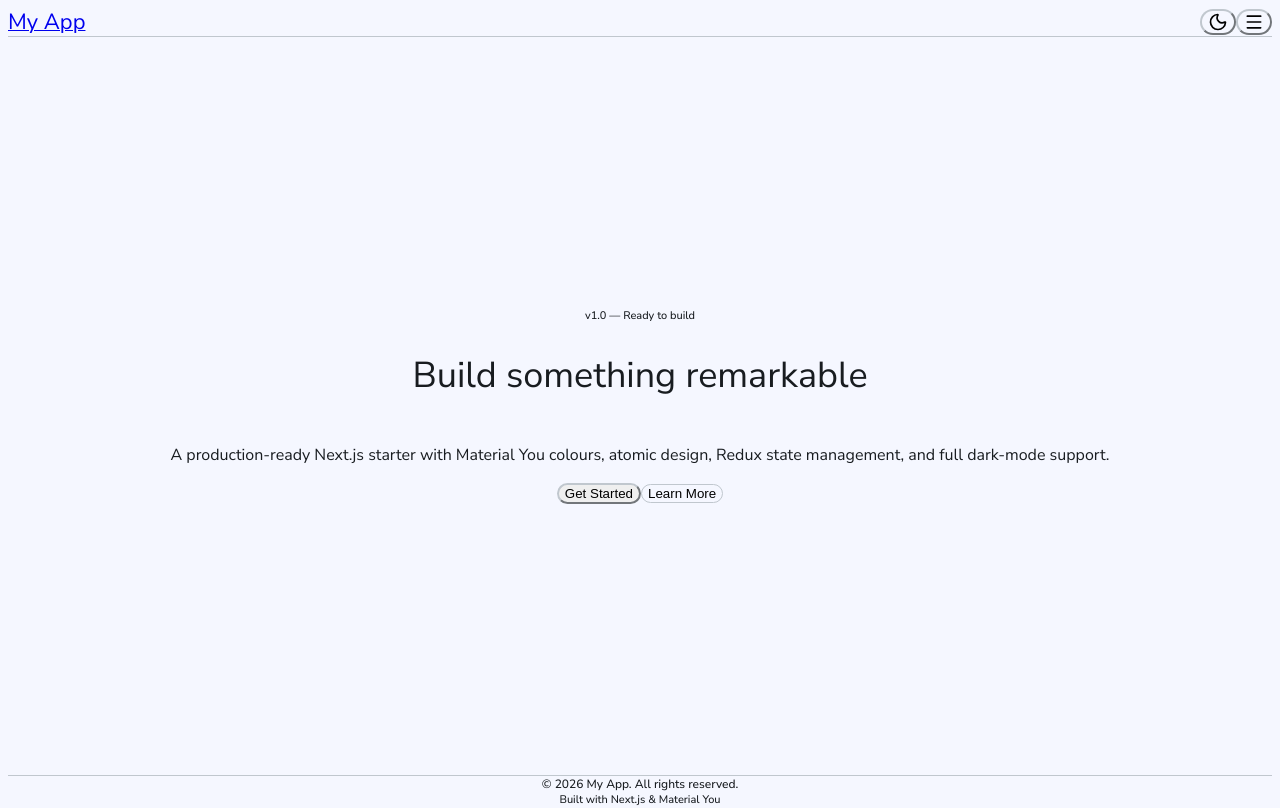
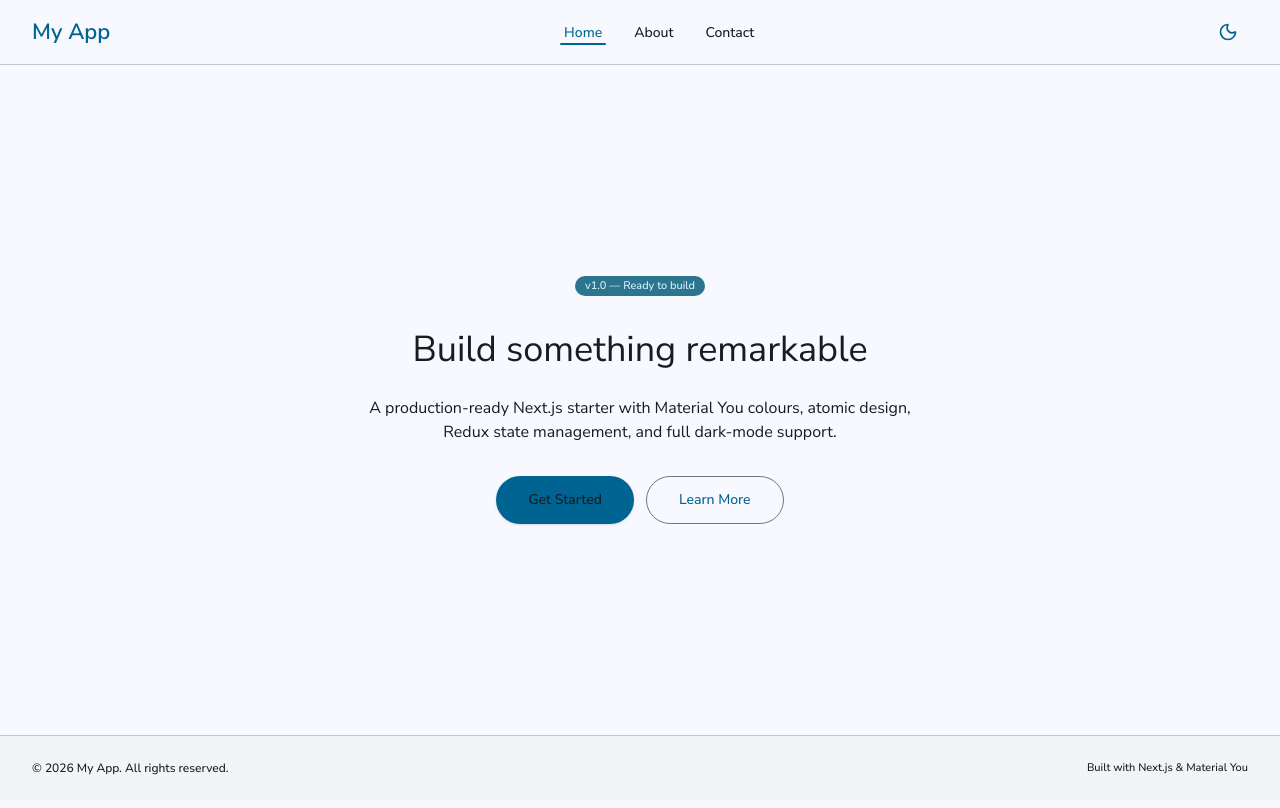
Before and after one commit to Pholenk/trading-tools, a Next.js app: page / in a window 1280 px wide. Built offline with nearby package versions, Linux system fonts and the light colour scheme.

Commit message:
Update theme and typography

```diff
--- a/app/globals.css
+++ b/app/globals.css
@@ -1,138 +1,168 @@
 @import url("https://fonts.googleapis.com/css2?family=Nunito+Sans:ital,opsz,wght@0,6..12,300;0,6..12,400;0,6..12,500;0,6..12,600;0,6..12,700;1,6..12,400&display=swap");
+@import "tailwindcss";
 
 @tailwind base;
 @tailwind components;
 @tailwind utilities;
 
+/* ─────────────────────────────────────────────────────────────────────────────
+   1. RAW HEX TOKEN VALUES — from material-theme.json (seed: #549FD1)
+   Light theme = :root  |  Dark theme = .dark
+───────────────────────────────────────────────────────────────────────────── */
 @layer base {
   :root {
-    --primary: 204 57% 34%;
-    --primary-foreground: 0 0% 100%;
-    --primary-container: 204 100% 90%;
-    --on-primary-container: 204 100% 9%;
-    --secondary: 193 79% 28%;
-    --secondary-foreground: 0 0% 100%;
-    --secondary-container: 193 100% 87%;
-    --on-secondary-container: 193 100% 8%;
-    --tertiary: 204 57% 34%;
-    --tertiary-foreground: 0 0% 100%;
-    --tertiary-container: 204 100% 90%;
-    --on-tertiary-container: 204 100% 9%;
-    --error: 1 32% 43%;
-    --error-foreground: 0 0% 100%;
-    --error-container: 2 100% 93%;
-    --on-error-container: 357 78% 13%;
-    --background: 225 100% 98%;
-    --foreground: 214 14% 11%;
-    --surface: 225 100% 98%;
-    --on-surface: 214 14% 11%;
-    --surface-variant: 210 16% 89%;
-    --on-surface-variant: 210 9% 27%;
-    --surface-dim: 210 10% 85%;
-    --surface-bright: 225 100% 98%;
-    --surface-container-lowest: 0 0% 100%;
-    --surface-container-low: 216 21% 96%;
-    --surface-container: 213 17% 94%;
-    --surface-container-high: 213 14% 92%;
-    --surface-container-highest: 210 12% 90%;
-    --outline: 208 5% 47%;
-    --outline-variant: 210 12% 78%;
-    --scrim: 0 0% 0%;
-    --inverse-surface: 210 9% 19%;
-    --inverse-on-surface: 213 17% 94%;
-    --inverse-primary: 204 87% 78%;
-    --card: 0 0% 100%;
-    --card-foreground: 214 14% 11%;
-    --popover: 0 0% 100%;
-    --popover-foreground: 214 14% 11%;
-    --muted: 213 17% 94%;
-    --muted-foreground: 210 9% 40%;
-    --accent: 204 100% 90%;
-    --accent-foreground: 204 100% 9%;
-    --destructive: 1 32% 43%;
-    --destructive-foreground: 0 0% 100%;
-    --border: 210 12% 78%;
-    --input: 210 12% 78%;
-    --ring: 204 57% 34%;
-    --radius: 0.75rem;
+    --primary:                    #006492;
+    --on-primary:                 #FFFFFF;
+    --primary-container:          #549FD1;
+    --on-primary-container:       #00344E;
+    --secondary:                  #005C75;
+    --on-secondary:               #FFFFFF;
+    --secondary-container:        #2B758F;
+    --on-secondary-container:     #DDF3FF;
+    --tertiary:                   #3F586B;
+    --on-tertiary:                #FFFFFF;
+    --tertiary-container:         #577084;
+    --on-tertiary-container:      #E5F2FF;
+    --error:                      #9C3C3E;
+    --on-error:                   #FFFFFF;
+    --error-container:            #BB5455;
+    --on-error-container:         #FFFBFF;
+    --background:                 #F7F9FE;
+    --on-background:              #181C1F;
+    --surface:                    #F7F9FE;
+    --on-surface:                 #181C1F;
+    --surface-variant:            #DCE3EC;
+    --on-surface-variant:         #40484F;
+    --outline:                    #707880;
+    --outline-variant:            #C0C7D0;
+    --shadow:                     #000000;
+    --scrim:                      #000000;
+    --inverse-surface:            #2D3134;
+    --inverse-on-surface:         #EFF1F5;
+    --inverse-primary:            #8BCEFF;
+    --surface-dim:                #D8DADE;
+    --surface-bright:             #F7F9FE;
+    --surface-container-lowest:   #FFFFFF;
+    --surface-container-low:      #F2F4F8;
+    --surface-container:          #ECEEF2;
+    --surface-container-high:     #E6E8EC;
+    --surface-container-highest:  #E0E2E7;
+    --radius:                     0.75rem;
   }
 
   .dark {
-    --primary: 204 87% 78%;
-    --primary-foreground: 204 100% 15%;
-    --primary-container: 204 100% 22%;
-    --on-primary-container: 204 100% 90%;
-    --secondary: 195 73% 74%;
-    --secondary-foreground: 193 100% 14%;
-    --secondary-container: 193 100% 20%;
-    --on-secondary-container: 193 100% 87%;
-    --tertiary: 204 87% 78%;
-    --tertiary-foreground: 204 100% 15%;
-    --tertiary-container: 204 100% 22%;
-    --on-tertiary-container: 204 100% 90%;
-    --error: 1 100% 85%;
-    --error-foreground: 357 51% 23%;
-    --error-container: 0 38% 33%;
-    --on-error-container: 2 100% 93%;
-    --background: 210 19% 8%;
-    --foreground: 210 12% 90%;
-    --surface: 210 19% 8%;
-    --on-surface: 210 12% 90%;
-    --surface-variant: 210 9% 27%;
-    --on-surface-variant: 210 12% 78%;
-    --surface-dim: 210 19% 8%;
-    --surface-bright: 209 8% 22%;
-    --surface-container-lowest: 210 22% 6%;
-    --surface-container-low: 214 14% 11%;
-    --surface-container: 210 13% 12%;
-    --surface-container-high: 210 10% 16%;
-    --surface-container-highest: 210 8% 21%;
-    --outline: 208 6% 57%;
-    --outline-variant: 210 9% 27%;
-    --scrim: 0 0% 0%;
-    --inverse-surface: 210 12% 90%;
-    --inverse-on-surface: 210 9% 19%;
-    --inverse-primary: 204 57% 34%;
-    --card: 210 13% 12%;
-    --card-foreground: 210 12% 90%;
-    --popover: 210 13% 12%;
-    --popover-foreground: 210 12% 90%;
-    --muted: 210 10% 16%;
-    --muted-foreground: 210 8% 60%;
-    --accent: 204 100% 22%;
-    --accent-foreground: 204 100% 90%;
-    --destructive: 1 100% 85%;
-    --destructive-foreground: 357 51% 23%;
-    --border: 210 9% 27%;
-    --input: 210 9% 27%;
-    --ring: 204 87% 78%;
+    --primary:                    #8BCEFF;
+    --on-primary:                 #00344E;
+    --primary-container:          #549FD1;
+    --on-primary-container:       #00344E;
+    --secondary:                  #8CD0ED;
+    --on-secondary:               #003545;
+    --secondary-container:        #2B758F;
+    --on-secondary-container:     #DDF3FF;
+    --tertiary:                   #B0CAE0;
+    --on-tertiary:                #193345;
+    --tertiary-container:         #577084;
+    --on-tertiary-container:      #E5F2FF;
+    --error:                      #FFB3B1;
+    --on-error:                   #611017;
+    --error-container:            #DF6F6F;
+    --on-error-container:         #420007;
+    --background:                 #101417;
+    --on-background:              #E0E2E7;
+    --surface:                    #101417;
+    --on-surface:                 #E0E2E7;
+    --surface-variant:            #40484F;
+    --on-surface-variant:         #C0C7D0;
+    --outline:                    #8A929A;
+    --outline-variant:            #40484F;
+    --shadow:                     #000000;
+    --scrim:                      #000000;
+    --inverse-surface:            #E0E2E7;
+    --inverse-on-surface:         #2D3134;
+    --inverse-primary:            #006492;
+    --surface-dim:                #101417;
+    --surface-bright:             #363A3D;
+    --surface-container-lowest:   #0B0F12;
+    --surface-container-low:      #181C1F;
+    --surface-container:          #1D2023;
+    --surface-container-high:     #272A2E;
+    --surface-container-highest:  #323539;
   }
 }
 
+/* ─────────────────────────────────────────────────────────────────────────────
+   2. TAILWIND v4 THEME REGISTRATION
+   @theme inline generates bg-*, text-*, border-* etc. for every token.
+   Values reference the CSS variables so light/dark switches at runtime.
+───────────────────────────────────────────────────────────────────────────── */
+@theme inline {
+  --color-primary:                   var(--primary);
+  --color-on-primary:                var(--on-primary);
+  --color-primary-container:         var(--primary-container);
+  --color-on-primary-container:      var(--on-primary-container);
+  --color-secondary:                 var(--secondary);
+  --color-on-secondary:              var(--on-secondary);
+  --color-secondary-container:       var(--secondary-container);
+  --color-on-secondary-container:    var(--on-secondary-container);
+  --color-tertiary:                  var(--tertiary);
+  --color-on-tertiary:               var(--on-tertiary);
+  --color-tertiary-container:        var(--tertiary-container);
+  --color-on-tertiary-container:     var(--on-tertiary-container);
+  --color-error:                     var(--error);
+  --color-on-error:                  var(--on-error);
+  --color-error-container:           var(--error-container);
+  --color-on-error-container:        var(--on-error-container);
+  --color-background:                var(--background);
+  --color-on-background:             var(--on-background);
+  --color-surface:                   var(--surface);
+  --color-on-surface:                var(--on-surface);
+  --color-surface-variant:           var(--surface-variant);
+  --color-on-surface-variant:        var(--on-surface-variant);
+  --color-outline:                   var(--outline);
+  --color-outline-variant:           var(--outline-variant);
+  --color-shadow:                    var(--shadow);
+  --color-scrim:                     var(--scrim);
+  --color-inverse-surface:           var(--inverse-surface);
+  --color-inverse-on-surface:        var(--inverse-on-surface);
+  --color-inverse-primary:           var(--inverse-primary);
+  --color-surface-dim:               var(--surface-dim);
+  --color-surface-bright:            var(--surface-bright);
+  --color-surface-container-lowest:  var(--surface-container-lowest);
+  --color-surface-container-low:     var(--surface-container-low);
+  --color-surface-container:         var(--surface-container);
+  --color-surface-container-high:    var(--surface-container-high);
+  --color-surface-container-highest: var(--surface-container-highest);
+}
+
+/* ─────────────────────────────────────────────────────────────────────────────
+   3. BASE STYLES
+───────────────────────────────────────────────────────────────────────────── */
 @layer base {
-  * { border-color: hsl(var(--border)); }
+  * { border-color: var(--outline-variant); }
+
   body {
-    background-color: hsl(var(--background));
-    color: hsl(var(--foreground));
+    background-color: var(--background);
+    color: var(--on-surface);
     font-family: "Nunito Sans", sans-serif;
     -webkit-font-smoothing: antialiased;
     -moz-osx-font-smoothing: grayscale;
     font-optical-sizing: auto;
   }
 
-  .display-large  { font-size: 57px; line-height: 64px; font-weight: 400; font-family: "Nunito Sans", sans-serif; }
-  .display-medium { font-size: 45px; line-height: 52px; font-weight: 400; font-family: "Nunito Sans", sans-serif; }
-  .display-small  { font-size: 36px; line-height: 44px; font-weight: 400; font-family: "Nunito Sans", sans-serif; }
+  /* ── Material You Typography scale ──────────────────────────────────────── */
+  .display-large   { font-size: 57px; line-height: 64px; font-weight: 400; font-family: "Nunito Sans", sans-serif; }
+  .display-medium  { font-size: 45px; line-height: 52px; font-weight: 400; font-family: "Nunito Sans", sans-serif; }
+  .display-small   { font-size: 36px; line-height: 44px; font-weight: 400; font-family: "Nunito Sans", sans-serif; }
   .headline-large  { font-size: 32px; line-height: 40px; font-weight: 400; font-family: "Nunito Sans", sans-serif; }
   .headline-medium { font-size: 28px; line-height: 36px; font-weight: 400; font-family: "Nunito Sans", sans-serif; }
   .headline-small  { font-size: 24px; line-height: 32px; font-weight: 400; font-family: "Nunito Sans", sans-serif; }
-  .title-large  { font-size: 22px; line-height: 28px; font-weight: 400; font-family: "Nunito Sans", sans-serif; }
-  .title-medium { font-size: 16px; line-height: 24px; font-weight: 500; font-family: "Nunito Sans", sans-serif; }
-  .title-small  { font-size: 14px; line-height: 20px; font-weight: 500; font-family: "Nunito Sans", sans-serif; }
-  .body-large  { font-size: 16px; line-height: 24px; font-weight: 400; font-family: "Nunito Sans", sans-serif; }
-  .body-medium { font-size: 14px; line-height: 20px; font-weight: 400; font-family: "Nunito Sans", sans-serif; }
-  .body-small  { font-size: 12px; line-height: 16px; font-weight: 400; font-family: "Nunito Sans", sans-serif; }
-  .label-large  { font-size: 14px; line-height: 20px; font-weight: 500; font-family: "Nunito Sans", sans-serif; }
-  .label-medium { font-size: 12px; line-height: 16px; font-weight: 500; font-family: "Nunito Sans", sans-serif; }
-  .label-small  { font-size: 11px; line-height: 16px; font-weight: 500; font-family: "Nunito Sans", sans-serif; }
+  .title-large     { font-size: 22px; line-height: 28px; font-weight: 400; font-family: "Nunito Sans", sans-serif; }
+  .title-medium    { font-size: 16px; line-height: 24px; font-weight: 500; font-family: "Nunito Sans", sans-serif; }
+  .title-small     { font-size: 14px; line-height: 20px; font-weight: 500; font-family: "Nunito Sans", sans-serif; }
+  .body-large      { font-size: 16px; line-height: 24px; font-weight: 400; font-family: "Nunito Sans", sans-serif; }
+  .body-medium     { font-size: 14px; line-height: 20px; font-weight: 400; font-family: "Nunito Sans", sans-serif; }
+  .body-small      { font-size: 12px; line-height: 16px; font-weight: 400; font-family: "Nunito Sans", sans-serif; }
+  .label-large     { font-size: 14px; line-height: 20px; font-weight: 500; font-family: "Nunito Sans", sans-serif; }
+  .label-medium    { font-size: 12px; line-height: 16px; font-weight: 500; font-family: "Nunito Sans", sans-serif; }
+  .label-small     { font-size: 11px; line-height: 16px; font-weight: 500; font-family: "Nunito Sans", sans-serif; }
 }
--- a/components/atoms/Typography.tsx
+++ b/components/atoms/Typography.tsx
@@ -22,11 +22,11 @@ const typographyVariants = cva("", {
       "label-small": "label-small",
     },
     textColor: {
-      default: "text-foreground",
+      default: "text-on-surface",
       primary: "text-primary",
       secondary: "text-secondary",
-      muted: "text-muted-foreground",
-      error: "text-destructive",
+      muted: "text-on-surface-variant",
+      error: "text-error",
     },
   },
   defaultVariants: {
--- a/tailwind.config.ts
+++ b/tailwind.config.ts
@@ -1,5 +1,12 @@
 import type { Config } from "tailwindcss";
 
+/**
+ * tailwind.config.ts
+ *
+ * In Tailwind v4 all color tokens are registered via `@theme inline` in
+ * globals.css. This config is kept for content scanning, font family, font
+ * size, and border-radius tokens only.
+ */
 const config: Config = {
   darkMode: ["class", "[data-theme='dark']"] as const,
   content: [
@@ -11,114 +18,33 @@ const config: Config = {
     extend: {
       fontFamily: {
         sans: ["Nunito Sans", "sans-serif"],
-        display: ["Nunito Sans", "sans-serif"],
       },
       fontSize: {
-        "display-lg": ["57px", { lineHeight: "64px" }],
-        "display-md": ["45px", { lineHeight: "52px" }],
-        "display-sm": ["36px", { lineHeight: "44px" }],
-        "headline-lg": ["32px", { lineHeight: "40px" }],
-        "headline-md": ["28px", { lineHeight: "36px" }],
-        "headline-sm": ["24px", { lineHeight: "32px" }],
-        "title-lg": ["22px", { lineHeight: "28px" }],
-        "title-md": ["16px", { lineHeight: "24px" }],
-        "title-sm": ["14px", { lineHeight: "20px" }],
-        "body-lg": ["16px", { lineHeight: "24px" }],
-        "body-md": ["14px", { lineHeight: "20px" }],
-        "body-sm": ["12px", { lineHeight: "16px" }],
-        "label-lg": ["14px", { lineHeight: "20px" }],
-        "label-md": ["12px", { lineHeight: "16px" }],
-        "label-sm": ["11px", { lineHeight: "16px" }],
-      },
-      colors: {
-        /* ── Light ─────────────────────────── */
-        primary: {
-          DEFAULT: "hsl(var(--primary))",
-          foreground: "hsl(var(--primary-foreground))",
-        },
-        "primary-container": {
-          DEFAULT: "hsl(var(--primary-container))",
-          foreground: "hsl(var(--on-primary-container))",
-        },
-        secondary: {
-          DEFAULT: "hsl(var(--secondary))",
-          foreground: "hsl(var(--secondary-foreground))",
-        },
-        "secondary-container": {
-          DEFAULT: "hsl(var(--secondary-container))",
-          foreground: "hsl(var(--on-secondary-container))",
-        },
-        tertiary: {
-          DEFAULT: "hsl(var(--tertiary))",
-          foreground: "hsl(var(--tertiary-foreground))",
-        },
-        "tertiary-container": {
-          DEFAULT: "hsl(var(--tertiary-container))",
-          foreground: "hsl(var(--on-tertiary-container))",
-        },
-        error: {
-          DEFAULT: "hsl(var(--error))",
-          foreground: "hsl(var(--error-foreground))",
-        },
-        "error-container": {
-          DEFAULT: "hsl(var(--error-container))",
-          foreground: "hsl(var(--on-error-container))",
-        },
-        background: "hsl(var(--background))",
-        foreground: "hsl(var(--foreground))",
-        surface: {
-          DEFAULT: "hsl(var(--surface))",
-          foreground: "hsl(var(--on-surface))",
-          variant: "hsl(var(--surface-variant))",
-          "variant-foreground": "hsl(var(--on-surface-variant))",
-          dim: "hsl(var(--surface-dim))",
-          bright: "hsl(var(--surface-bright))",
-          "container-lowest": "hsl(var(--surface-container-lowest))",
-          "container-low": "hsl(var(--surface-container-low))",
-          container: "hsl(var(--surface-container))",
-          "container-high": "hsl(var(--surface-container-high))",
-          "container-highest": "hsl(var(--surface-container-highest))",
-        },
-        outline: {
-          DEFAULT: "hsl(var(--outline))",
-          variant: "hsl(var(--outline-variant))",
-        },
-        scrim: "hsl(var(--scrim))",
-        "inverse-surface": {
-          DEFAULT: "hsl(var(--inverse-surface))",
-          foreground: "hsl(var(--inverse-on-surface))",
-        },
-        "inverse-primary": "hsl(var(--inverse-primary))",
-        /* ShadCN aliases */
-        card: {
-          DEFAULT: "hsl(var(--card))",
-          foreground: "hsl(var(--card-foreground))",
-        },
-        popover: {
-          DEFAULT: "hsl(var(--popover))",
-          foreground: "hsl(var(--popover-foreground))",
-        },
-        muted: {
-          DEFAULT: "hsl(var(--muted))",
-          foreground: "hsl(var(--muted-foreground))",
-        },
-        accent: {
-          DEFAULT: "hsl(var(--accent))",
-          foreground: "hsl(var(--accent-foreground))",
-        },
-        destructive: {
-          DEFAULT: "hsl(var(--destructive))",
-          foreground: "hsl(var(--destructive-foreground))",
-        },
-        border: "hsl(var(--border))",
-        input: "hsl(var(--input))",
-        ring: "hsl(var(--ring))",
+        "display-lg":   ["57px", { lineHeight: "64px" }],
+        "display-md":   ["45px", { lineHeight: "52px" }],
+        "display-sm":   ["36px", { lineHeight: "44px" }],
+        "headline-lg":  ["32px", { lineHeight: "40px" }],
+        "headline-md":  ["28px", { lineHeight: "36px" }],
+        "headline-sm":  ["24px", { lineHeight: "32px" }],
+        "title-lg":     ["22px", { lineHeight: "28px" }],
+        "title-md":     ["16px", { lineHeight: "24px" }],
+        "title-sm":     ["14px", { lineHeight: "20px" }],
+        "body-lg":      ["16px", { lineHeight: "24px" }],
+        "body-md":      ["14px", { lineHeight: "20px" }],
+        "body-sm":      ["12px", { lineHeight: "16px" }],
+        "label-lg":     ["14px", { lineHeight: "20px" }],
+        "label-md":     ["12px", { lineHeight: "16px" }],
+        "label-sm":     ["11px", { lineHeight: "16px" }],
       },
       borderRadius: {
         lg: "var(--radius)",
         md: "calc(var(--radius) - 2px)",
         sm: "calc(var(--radius) - 4px)",
       },
+      spacing: {
+        "13": "3.25rem",
+        "18": "4.5rem"
+      }
     },
   },
   plugins: [],
```
